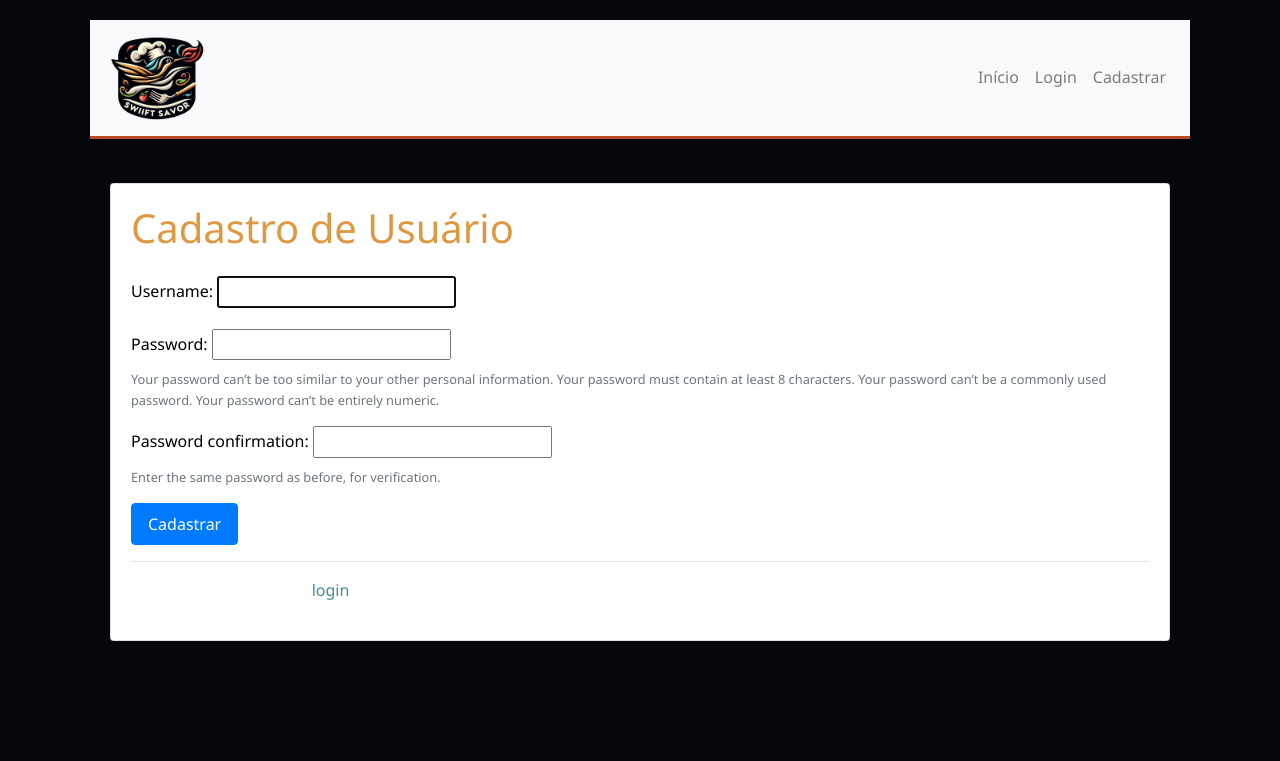
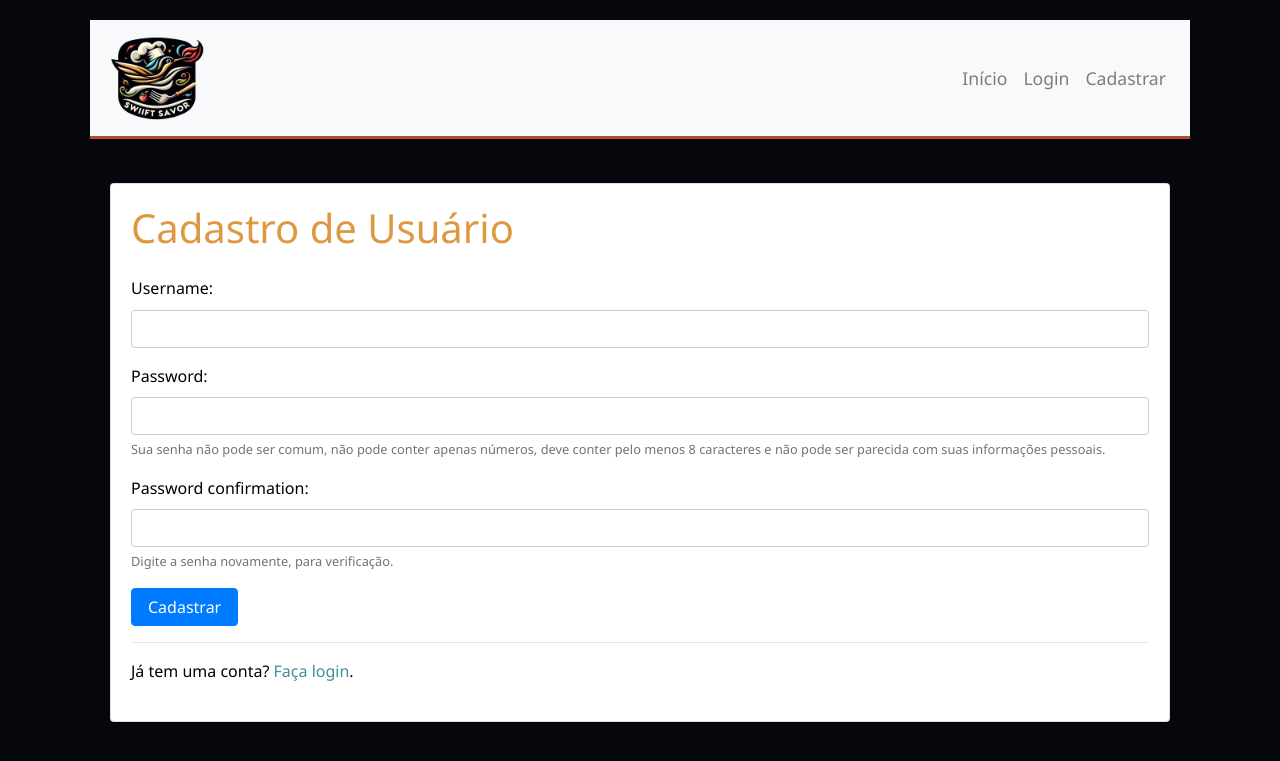
Before and after one commit to Felipe-Noronha/SwiftSavor, a Django app: page /cadastrar_usuario/ in a window 1280 px wide. Shown: the top 761 px of the page. Run offline with Django 5.2, Linux system fonts and the light colour scheme; some libraries are stand-ins or nearby versions.

Commit message:
mais estilos

```diff
--- a/main/static/main/css/styles.css
+++ b/main/static/main/css/styles.css
@@ -1,4 +1,3 @@
-/* styles.css */
 body {
     background-color: #06060d; /* Cor de fundo escura para o corpo do site */
     color: #ffffff; /* Texto branco para alto contraste */
@@ -65,8 +64,24 @@ h1, h2, h3, h4, h5, h6 {
 }
 
 .btn {
-    font-size: 1rem; /* Ajusta o tamanho da fonte para botões */
-    padding: 0.5rem 1rem; /* Aumenta o preenchimento para fazer os botões maiores */
+    font-size: 1rem;
+    padding: 0.5rem 1rem;
+    height: 2.4rem;
+    text-align: center; /* Centraliza o texto horizontalmente */
+    display: flex;
+    justify-content: center;
+    align-items: center;
+    margin-bottom: 0.5rem; /* Adicione margem inferior para separar os botões verticalmente */
+}
+
+/* Aplique margem apenas aos botões de Excluir */
+.btn.btn-danger {
+    margin-right: 0.5rem; /* Adicione margem direita para separar os botões horizontalmente */
+}
+
+/* Alinhe os botões à direita da lista de ingredientes */
+.list-group-item .btn {
+    float: right;
 }
 
 .footer {
@@ -91,3 +106,61 @@ h1, h2, h3, h4, h5, h6 {
 .account-link:visited {
     color: #000000; /* Preto */
 }
+
+
+.errorlist {
+    color: #ff0000; /* Vermelho brilhante para mensagens de erro */
+    background-color: #ffffff; /* Fundo branco para destacar o texto */
+    border: 1px solid #ff0000; /* Borda vermelha ao redor da mensagem de erro */
+    padding: 5px;
+    border-radius: 5px;
+    margin-bottom: 10px;
+}
+
+/* Estilos para formsets e campos de formulário */
+.form-group label {
+    color: #000000; /* Texto preto para maior contraste */
+}
+
+.form-group input,
+.form-group select,
+.form-group textarea {
+    background-color: #ffffff; /* Fundo branco para campos de entrada */
+    color: #000000; /* Texto preto */
+    border: 1px solid #cccccc; /* Borda sutil */
+    padding: .375rem .75rem; /* Preenchimento padrão do Bootstrap */
+}
+
+/* Especificamente para campos de arquivo */
+.form-group input[type="file"] {
+    background-color: #f8f9fa; /* Um fundo mais claro para distinguir */
+    border-color: #ced4da; /* Borda que combina com o esquema de cores */
+}
+
+/* Melhorias para legibilidade dos erros */
+.errorlist {
+    color: #dc3545; /* Cor vermelha para erros, seguindo padrão de alertas */
+    list-style-type: none; /* Remove marcadores de lista */
+    padding: 0; /* Remove preenchimento padrão */
+    margin: 0 0 1rem 0; /* Margem para separar da entrada */
+}
+
+/* Estilos para mensagens de ajuda */
+.form-text.text-muted {
+    color: #6c757d !important; /* Mantém a cor padrão do Bootstrap para texto de ajuda */
+}
+
+
+/* Aumentar o padding dos links da navbar */
+.navbar-nav .nav-link {
+    padding-right: .8rem;
+    padding-left: .8rem;
+    font-size: 1.1rem; /* Aumenta o tamanho da fonte dos links */
+}
+
+/* Ajustes para não aumentar a altura da navbar */
+.navbar-nav > li > a {
+    line-height: 20px; /* Ajusta a altura da linha para manter a navbar sem expansão vertical */
+    margin-top: auto; /* Centraliza verticalmente */
+    margin-bottom: auto; /* Centraliza verticalmente */
+}
--- a/main/templates/main/base.html
+++ b/main/templates/main/base.html
@@ -7,6 +7,8 @@
     <meta name="viewport" content="width=device-width, initial-scale=1">
     <link rel="stylesheet" href="https://stackpath.bootstrapcdn.com/bootstrap/4.3.1/css/bootstrap.min.css">
     <link rel="stylesheet" href="{% static 'main/css/styles.css' %}">
+    <link rel="stylesheet" href="https://cdnjs.cloudflare.com/ajax/libs/font-awesome/5.15.3/css/all.min.css">
+
     <title>{% block title %}SwiftSavor{% endblock %}</title>
 </head>
 <body>
--- a/main/templates/main/cadastrar_usuario.html
+++ b/main/templates/main/cadastrar_usuario.html
@@ -8,26 +8,32 @@
             <form method="post">
                 {% csrf_token %}
                 <div class="form-group">
-                    <label for="{{ form.username.id_for_label }}" class="form-label text-black">Username:</label>
-                    {{ form.username }}
-                    {{ form.username.errors }}
+                    <label for="{{ form.username.id_for_label }}" class="form-label">Username:</label>
+                    <input type="text" class="form-control {{ form.username.errors|yesno:'is-invalid,' }}" id="{{ form.username.id_for_label }}" name="{{ form.username.html_name }}" value="{{ form.username.value|default_if_none:'' }}">
+                    {% for error in form.username.errors %}
+                        <div class="invalid-feedback">{{ error }}</div>
+                    {% endfor %}
                 </div>
                 <div class="form-group">
-                    <label for="{{ form.password1.id_for_label }}" class="form-label text-black">Password:</label>
-                    {{ form.password1 }}
-                    {{ form.password1.errors }}
-                    <small class="form-text text-muted">Your password can’t be too similar to your other personal information. Your password must contain at least 8 characters. Your password can’t be a commonly used password. Your password can’t be entirely numeric.</small>
+                    <label for="{{ form.password1.id_for_label }}" class="form-label">Password:</label>
+                    <input type="password" class="form-control {{ form.password1.errors|yesno:'is-invalid,' }}" id="{{ form.password1.id_for_label }}" name="{{ form.password1.html_name }}">
+                    {% for error in form.password1.errors %}
+                        <div class="invalid-feedback">{{ error }}</div>
+                    {% endfor %}
+                    <small class="form-text text-muted">Sua senha não pode ser comum, não pode conter apenas números, deve conter pelo menos 8 caracteres e não pode ser parecida com suas informações pessoais.</small>
                 </div>
                 <div class="form-group">
-                    <label for="{{ form.password2.id_for_label }}" class="form-label text-black">Password confirmation:</label>
-                    {{ form.password2 }}
-                    {{ form.password2.errors }}
-                    <small class="form-text text-muted">Enter the same password as before, for verification.</small>
+                    <label for="{{ form.password2.id_for_label }}" class="form-label">Password confirmation:</label>
+                    <input type="password" class="form-control {{ form.password2.errors|yesno:'is-invalid,' }}" id="{{ form.password2.id_for_label }}" name="{{ form.password2.html_name }}">
+                    {% for error in form.password2.errors %}
+                        <div class="invalid-feedback">{{ error }}</div>
+                    {% endfor %}
+                    <small class="form-text text-muted">Digite a senha novamente, para verificação.</small>
                 </div>
                 <button type="submit" class="btn btn-primary">Cadastrar</button>
             </form>
             <hr>
-            <p class="mt-2"><span class="text-black">Já tem uma conta? Faça</span> <a href="{% url 'login' %}" class="link-primary">login</a>.</p>
+            <p class="mt-2 account-query"><span>Já tem uma conta?</span> <a href="{% url 'login' %}" class="link-primary">Faça login</a>.</p>
         </div>
     </div>
 </div>
--- a/main/templates/main/index.html
+++ b/main/templates/main/index.html
@@ -9,7 +9,7 @@
     {% if user.is_authenticated %}
         <a class="btn btn-primary btn-lg" href="{% url 'lista_receitas' %}" role="button">Veja Nossas Receitas</a>
     {% else %}
-            <a class="btn btn-primary btn-lg" href="{% url 'cadastrar_usuario' %}" role="button">Veja Nossas Receitas</a>
+        <a class="btn btn-primary btn-lg" href="{% url 'cadastrar_usuario' %}" role="button">Cadastre-se para Explorar</a>
     {% endif %}
 </div>
 {% endblock %}
--- a/main/templates/main/selecionar_ingredientes.html
+++ b/main/templates/main/selecionar_ingredientes.html
@@ -3,11 +3,11 @@
 {% block content %}
 <div class="container mt-4">
     <h1 class="mb-4">Selecionar Ingredientes</h1>
-    <form method="get" action="">
-        <div class="input-group mb-3">
+    <form method="get" action="" class="mb-3">
+        <div class="input-group">
             <input type="text" class="form-control" placeholder="Buscar ingredientes..." name="q" value="{{ query }}">
             <div class="input-group-append">
-                <button class="btn btn-outline-secondary" type="submit">Buscar</button>
+                <button class="btn btn-primary" type="submit"><i class="fas fa-search"></i></button>
             </div>
         </div>
     </form>
```
Also changed, not shown: main/templates/main/cadastrar_ingrediente.html (+20 -7 lines), main/templates/main/cadastrar_receita.html (+29 -8 lines), main/templates/main/gestao_usuarios.html (+12 -7 lines), db.sqlite3. Lines whose indentation alone changed are shown as unchanged.
